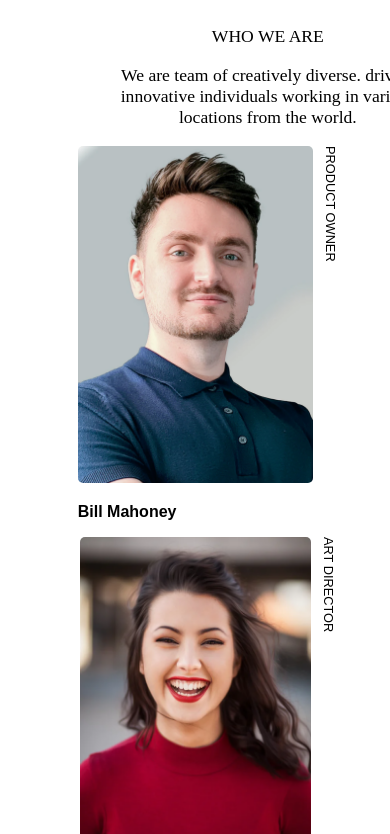
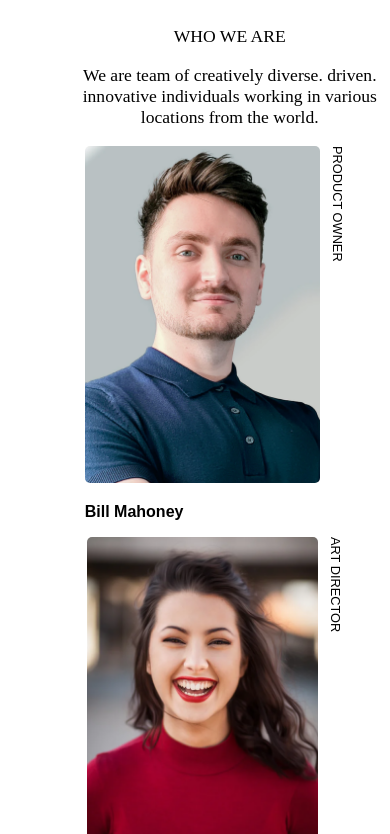
Before and after one commit to gokhandogan7/My-Team_Page, a plain HTML site: page index.html in a window 390 px wide. Shown: the part 80-914 px from the top of the page. Drawn offline with Linux system fonts and the light colour scheme.

Commit message:
adjust margin and padding values

```diff
--- a/style.css
+++ b/style.css
@@ -103,10 +103,12 @@ margin-top: 100px;
     .right_text{
         justify-self: end;
         text-align: center;
+        padding-left: 0;
     }
     .container_2{
         grid-template-columns: 1fr ;
         justify-items: center;
+        margin-left: 30px;
     }
     .left_text{
         text-align: center;
@@ -115,4 +117,7 @@ margin-top: 100px;
         margin-top: 0;
         margin-left: 0;
     }
+    .main_container{
+        margin-left: 0;
+    }
 }
```
